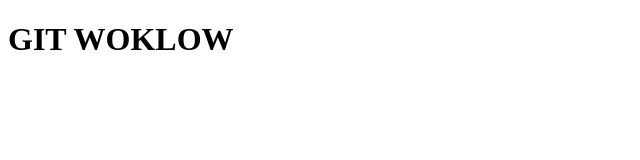
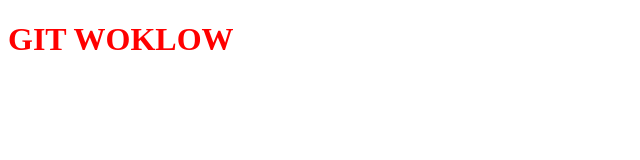
Before and after one commit to ziko1999/github-workshop, a plain HTML site: page index.html in a window 1280 px wide. Shown: the whole page, without its empty margins (0-640 px from the left). Drawn offline with Linux system fonts and the light colour scheme.

Commit message:
changer le couleur de titre

```diff
--- a/index.html
+++ b/index.html
@@ -21,7 +21,7 @@
 
 
 
-		    <h1 class="some-heading">GIT WOKLOW<h1>
+		    <h1 class="some-heading" style="color: red">GIT WOKLOW<h1>
 
 
 
```
